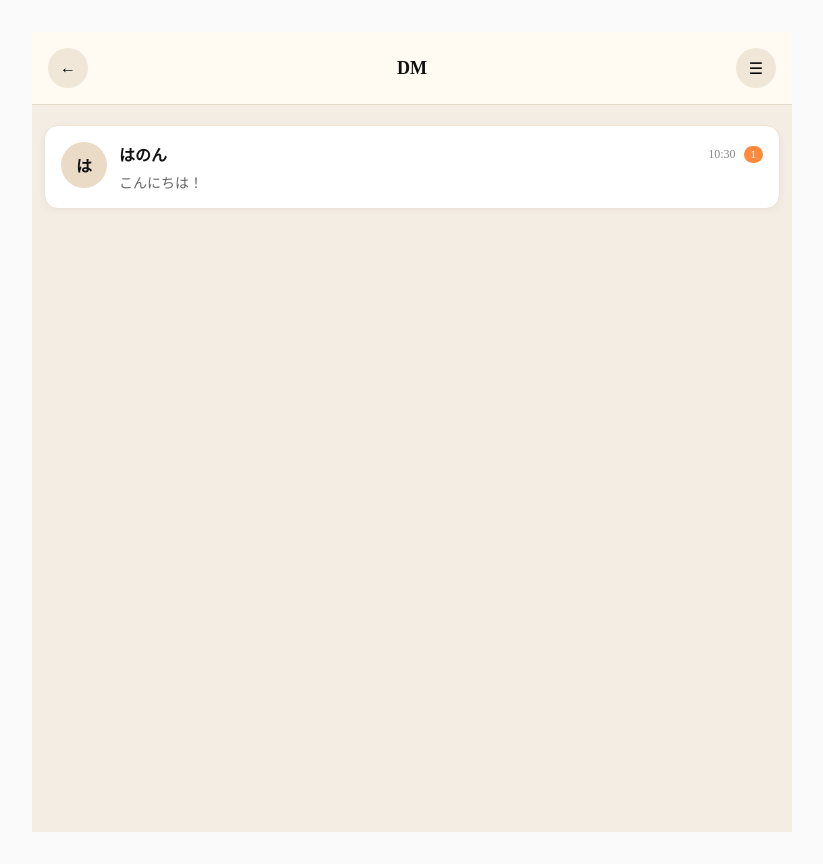
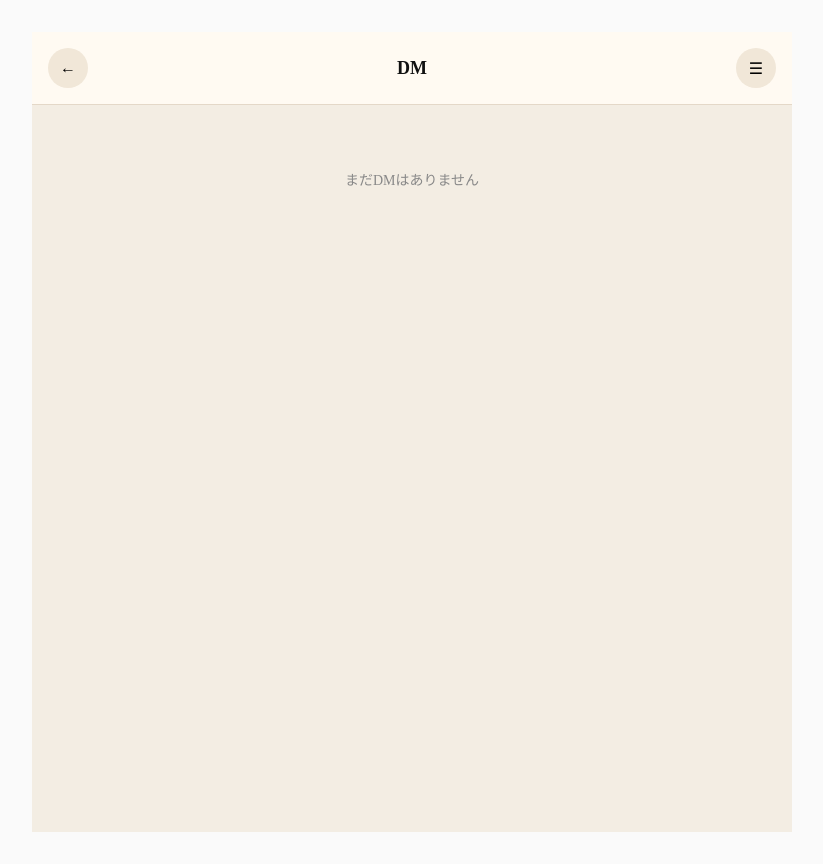
Before and after one commit to masumihanon/ROAD3, a React (Vite) app: page /#/dm in a window 1280 px wide. Shown: the whole page, without its empty margins (228-1051 px from the left). Built offline with nearby package versions, Linux system fonts and the light colour scheme.

Commit message:
Update OpenDM.jsx

```diff
--- a/src/pages/OpenDM.jsx
+++ b/src/pages/OpenDM.jsx
@@ -11,7 +11,7 @@ function OpenDM() {
 
   const longPressTimer = useRef(null);
 
-  useEffect(() => {
+  const loadChats = () => {
     const saved = JSON.parse(localStorage.getItem("dmChats") || "[]");
     const blockedUsers = JSON.parse(localStorage.getItem("blockedUsers") || "[]");
 
@@ -19,62 +19,22 @@ function OpenDM() {
       (chat) => !blockedUsers.includes(String(chat.userId))
     );
 
-    if (visibleChats.length > 0) {
-      const sorted = [...visibleChats].sort((a, b) => {
-        const timeA = a.updatedAt || 0;
-        const timeB = b.updatedAt || 0;
-        return timeB - timeA;
-      });
-      setChats(sorted);
-    } else {
-      const demoChats = [
-        {
-          userId: "hanon",
-          name: "はのん",
-          handle: "@hanon",
-          time: "10:30",
-          lastMessage: "こんにちは！",
-          unread: 1,
-          updatedAt: Date.now(),
-          messages: [
-            {
-              id: 1,
-              sender: "other",
-              text: "こんにちは！",
-              time: "10:30",
-            },
-            {
-              id: 2,
-              sender: "me",
-              text: "やっほー",
-              time: "10:31",
-              isRead: true,
-            },
-          ],
-        },
-      ];
+    const sorted = [...visibleChats].sort((a, b) => {
+      const timeA = a.updatedAt || 0;
+      const timeB = b.updatedAt || 0;
+      return timeB - timeA;
+    });
 
-      localStorage.setItem("dmChats", JSON.stringify(demoChats));
-      setChats(demoChats);
-    }
+    setChats(sorted);
+  };
+
+  useEffect(() => {
+    loadChats();
   }, []);
 
   useEffect(() => {
     if (location.state?.refresh) {
-      const saved = JSON.parse(localStorage.getItem("dmChats") || "[]");
-      const blockedUsers = JSON.parse(localStorage.getItem("blockedUsers") || "[]");
-
-      const visibleChats = saved.filter(
-        (chat) => !blockedUsers.includes(String(chat.userId))
-      );
-
-      const sorted = [...visibleChats].sort((a, b) => {
-        const timeA = a.updatedAt || 0;
-        const timeB = b.updatedAt || 0;
-        return timeB - timeA;
-      });
-
-      setChats(sorted);
+      loadChats();
     }
   }, [location.state]);
 
@@ -88,7 +48,7 @@ function OpenDM() {
     const saved = JSON.parse(localStorage.getItem("dmChats") || "[]");
 
     const updatedChats = saved.map((c) => {
-      if (c.userId === chat.userId) {
+      if (String(c.userId) === String(chat.userId)) {
         return {
           ...c,
           unread: 0,
@@ -100,7 +60,7 @@ function OpenDM() {
     localStorage.setItem("dmChats", JSON.stringify(updatedChats));
 
     const targetChat =
-      updatedChats.find((c) => c.userId === chat.userId) || {
+      updatedChats.find((c) => String(c.userId) === String(chat.userId)) || {
         ...chat,
         unread: 0,
       };
@@ -133,19 +93,7 @@ function OpenDM() {
     );
 
     localStorage.setItem("dmChats", JSON.stringify(updatedChats));
-
-    const blockedUsers = JSON.parse(localStorage.getItem("blockedUsers") || "[]");
-    const visibleChats = updatedChats.filter(
-      (chat) => !blockedUsers.includes(String(chat.userId))
-    );
-
-    const sorted = [...visibleChats].sort((a, b) => {
-      const timeA = a.updatedAt || 0;
-      const timeB = b.updatedAt || 0;
-      return timeB - timeA;
-    });
-
-    setChats(sorted);
+    loadChats();
     setMenuChat(null);
   };
 
@@ -165,9 +113,7 @@ function OpenDM() {
 
     localStorage.setItem("blockedUsers", JSON.stringify(updatedBlockedUsers));
 
-    setChats((prev) =>
-      prev.filter((chat) => String(chat.userId) !== String(menuChat.userId))
-    );
+    loadChats();
     setMenuChat(null);
   };
 
@@ -184,9 +130,7 @@ function OpenDM() {
       </div>
 
       <div className="dm-list">
-        {chats.length === 0 && (
-          <p className="dm-empty">まだDMはありません</p>
-        )}
+        {chats.length === 0 && <p className="dm-empty">まだDMはありません</p>}
 
         {chats.map((chat) => (
           <div
```
